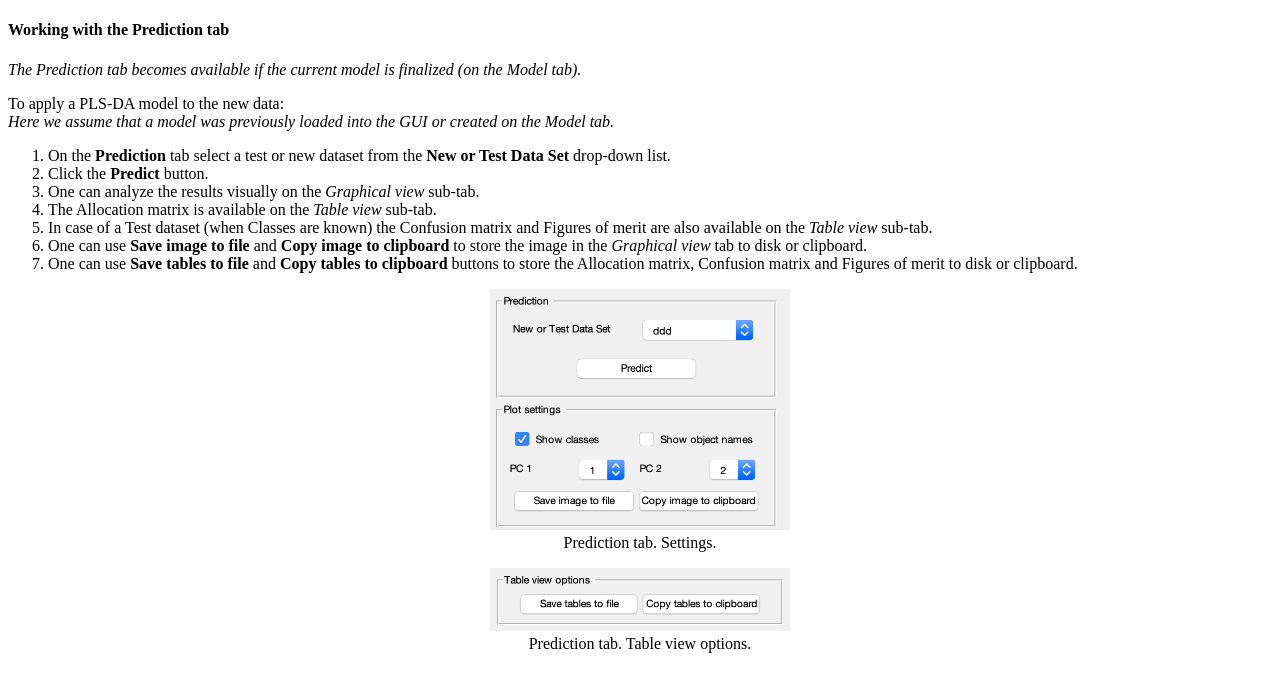
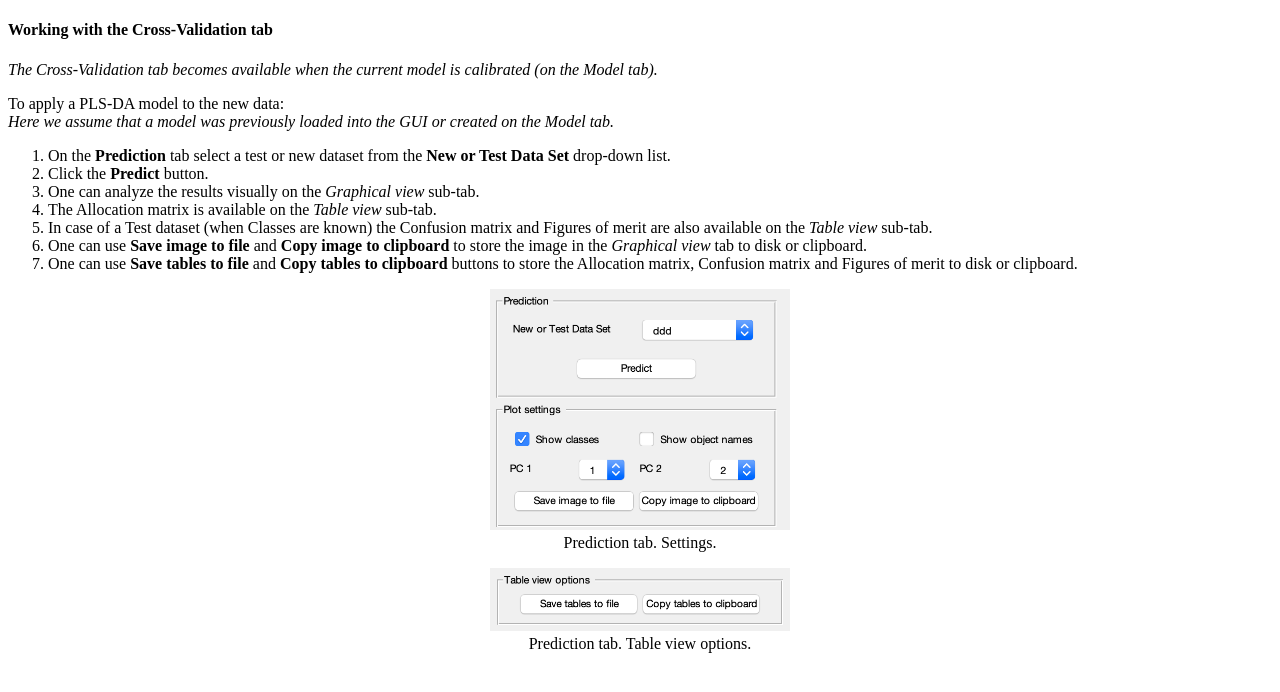
Before and after one commit to yzontov/pls-da, a plain HTML site: page help/examples5.html in a window 1280 px wide. Drawn offline with Linux system fonts and the light colour scheme.

Commit message:
add help for cros-validation (in progress)

```diff
--- a/help/examples5.html
+++ b/help/examples5.html
@@ -5,8 +5,8 @@
 </head>
 <body>
 
-<h4 id="ex_predict">Working with the Prediction tab</h4>
-<i>The Prediction tab becomes available if the current model is finalized (on the Model tab).</i>
+<h4 id="ex_predict">Working with the Cross-Validation tab</h4>
+<i>The Cross-Validation tab becomes available when the current model is calibrated (on the Model tab).</i>
 <p>
 To apply a PLS-DA model to the new data:
 <br/>
--- a/help/helptoc.xml
+++ b/help/helptoc.xml
@@ -13,6 +13,7 @@
             <tocitem target="examples2.html">Working with the Data tab</tocitem>
             <tocitem target="examples3.html">Working with the Model tab</tocitem>
             <tocitem target="examples4.html">Working with the Prediction tab</tocitem>
+			<tocitem target="examples5.html">Working with the Cross-Validation tab</tocitem>
         </tocitem>
     </tocitem>
     <tocitem target="scripting.html">Scripting example</tocitem>
```
